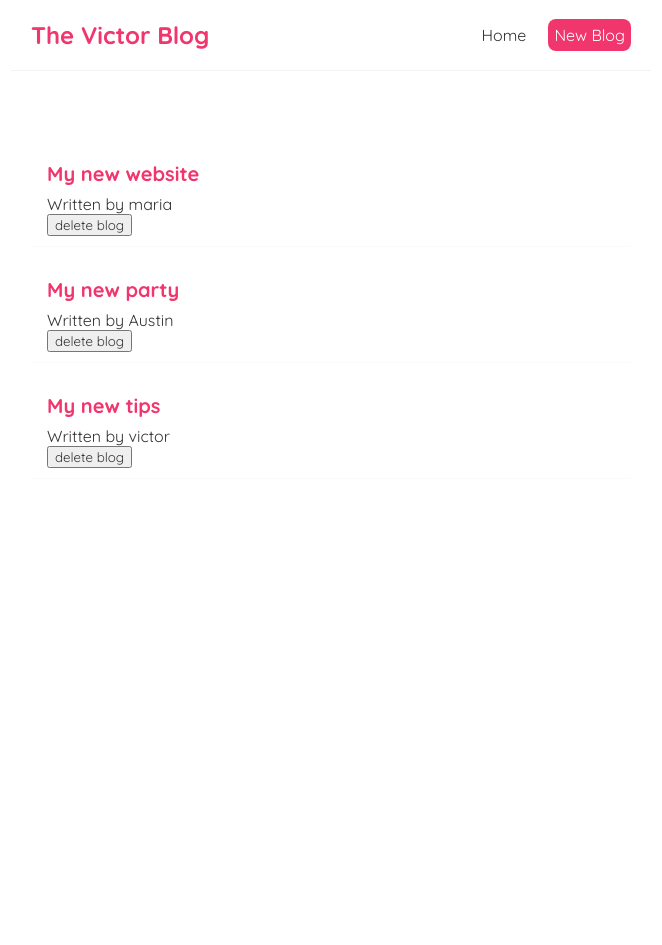
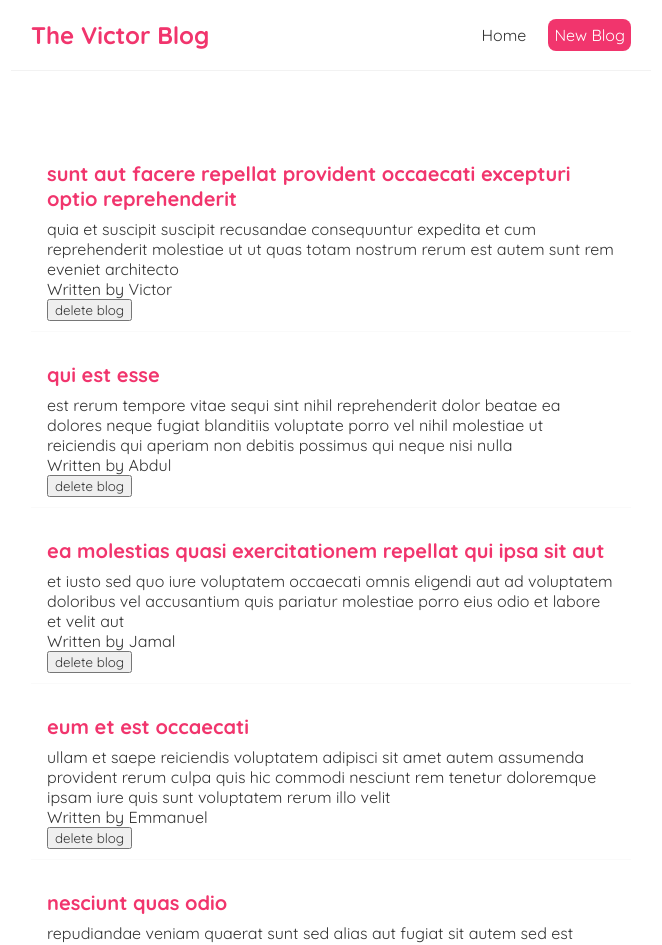
Before and after one commit to daoson12/victor-blog, a React (Create React App) app: page / in a window 1280 px wide. Shown: the top 945 px of the page, without its empty margins (309-971 px from the left). Before the commit the page ends 800 px from the top, so only its background shows below. Built offline with nearby package versions, Linux system fonts and the light colour scheme; data requests are answered from the project's data file.

Commit message:
added db.json, and a get request method on bLOGlist.js

```diff
--- /dev/null
+++ b/data/db.json
@@ -0,0 +1,74 @@
+{
+    "blog": [
+        {
+            "userId": 1,
+            "id": 1,
+            "author":"Victor",
+            "title": "sunt aut facere repellat provident occaecati excepturi optio reprehenderit",
+            "body": "quia et suscipit\nsuscipit recusandae consequuntur expedita et cum\nreprehenderit molestiae ut ut quas totam\nnostrum rerum est autem sunt rem eveniet architecto"
+        },
+        {
+            "userId": 1,
+            "id": 2,
+            "author":"Abdul",
+            "title": "qui est esse",
+            "body": "est rerum tempore vitae\nsequi sint nihil reprehenderit dolor beatae ea dolores neque\nfugiat blanditiis voluptate porro vel nihil molestiae ut reiciendis\nqui aperiam non debitis possimus qui neque nisi nulla"
+        },
+        {
+            "userId": 1,
+            "id": 3,
+            "author":"Jamal",
+            "title": "ea molestias quasi exercitationem repellat qui ipsa sit aut",
+            "body": "et iusto sed quo iure\nvoluptatem occaecati omnis eligendi aut ad\nvoluptatem doloribus vel accusantium quis pariatur\nmolestiae porro eius odio et labore et velit aut"
+        },
+        {
+            "userId": 1,
+            "id": 4,
+            "author":"Emmanuel",
+            "title": "eum et est occaecati",
+            "body": "ullam et saepe reiciendis voluptatem adipisci\nsit amet autem assumenda provident rerum culpa\nquis hic commodi nesciunt rem tenetur doloremque ipsam iure\nquis sunt voluptatem rerum illo velit"
+        },
+        {
+            "userId": 1,
+            "id": 5,
+            "author":"James",
+            "title": "nesciunt quas odio",
+            "body": "repudiandae veniam quaerat sunt sed\nalias aut fugiat sit autem sed est\nvoluptatem omnis possimus esse voluptatibus quis\nest aut tenetur dolor neque"
+        },
+        {
+            "userId": 1,
+            "id": 6,
+            "author":"Nandom",
+            "title": "dolorem eum magni eos aperiam quia",
+            "body": "ut aspernatur corporis harum nihil quis provident sequi\nmollitia nobis aliquid molestiae\nperspiciatis et ea nemo ab reprehenderit accusantium quas\nvoluptate dolores velit et doloremque molestiae"
+        },
+        {
+            "userId": 1,
+            "id": 7,
+            "author":"Mike",
+            "title": "magnam facilis autem",
+            "body": "dolore placeat quibusdam ea quo vitae\nmagni quis enim qui quis quo nemo aut saepe\nquidem repellat excepturi ut quia\nsunt ut sequi eos ea sed quas"
+        },
+        {
+            "userId": 1,
+            "id": 8,
+            "author":"Abraham",
+            "title": "dolorem dolore est ipsam",
+            "body": "dignissimos aperiam dolorem qui eum\nfacilis quibusdam animi sint suscipit qui sint possimus cum\nquaerat magni maiores excepturi\nipsam ut commodi dolor voluptatum modi aut vitae"
+        },
+        {
+            "userId": 1,
+            "id": 9,
+            "author":"Soke",
+            "title": "nesciunt iure omnis dolorem tempora et accusantium",
+            "body": "consectetur animi nesciunt iure dolore\nenim quia ad\nveniam autem ut quam aut nobis\net est aut quod aut provident voluptas autem voluptas"
+        },
+        {
+            "userId": 1,
+            "id": 10,
+            "author":"Nana",
+            "title": "optio molestias id quia eum",
+            "body": "quo et expedita modi cum officia vel magni\ndoloribus qui repudiandae\nvero nisi sit\nquos veniam quod sed accusamus veritatis error"
+        }
+    ]
+}
--- a/src/BlogList.js
+++ b/src/BlogList.js
@@ -7,6 +7,7 @@
       {blogs.map((blog)=>(
         <div className='blog-preview' key={blog.id}>
         <h2>{blog.title}</h2>
+        <p>{blog.body}</p>
         <p>Written by {blog.author}</p>
         <button onClick={()=>handleDelete(blog.id)}>delete blog</button>
         </div>
--- a/src/Home.js
+++ b/src/Home.js
@@ -1,22 +1,30 @@
 import React from 'react'
-import { useState } from 'react'
+import { useState, useEffect} from 'react'
 import BlogList from './BlogList'
 
 const Home = () => {
 
-  const [blogs, setBlogs] = useState([
-    { title: 'My new website', body: 'lorem ipsum...', author: 'maria', id: 1 },
-    { title: 'My new party', body: 'lorem ipsum...', author: 'Austin', id: 2 },
-    { title: 'My new tips', body: 'lorem ipsum...', author: 'victor', id: 3 }
-  ]);
+  const [blogs, setBlogs] = useState(null);
 
   const handleDelete = (id) => {
     const newBlogs = blogs.filter((deleteById)=>deleteById.id !==id);
     setBlogs(newBlogs);
   }
+
+  useEffect(()=>{
+    fetch('http://localhost:8000/blog').then(
+      (res)=>{
+       return res.json();
+      })
+      .then(data=>{
+        console.log(data);
+        setBlogs(data)
+      })
+  },[]);
+
   return (
     <div className='home'>
-      <BlogList blogs={blogs} handleDelete={handleDelete} />
+      {blogs && <BlogList blogs={blogs} handleDelete={handleDelete} />}
     </div>
   )
 }
```
